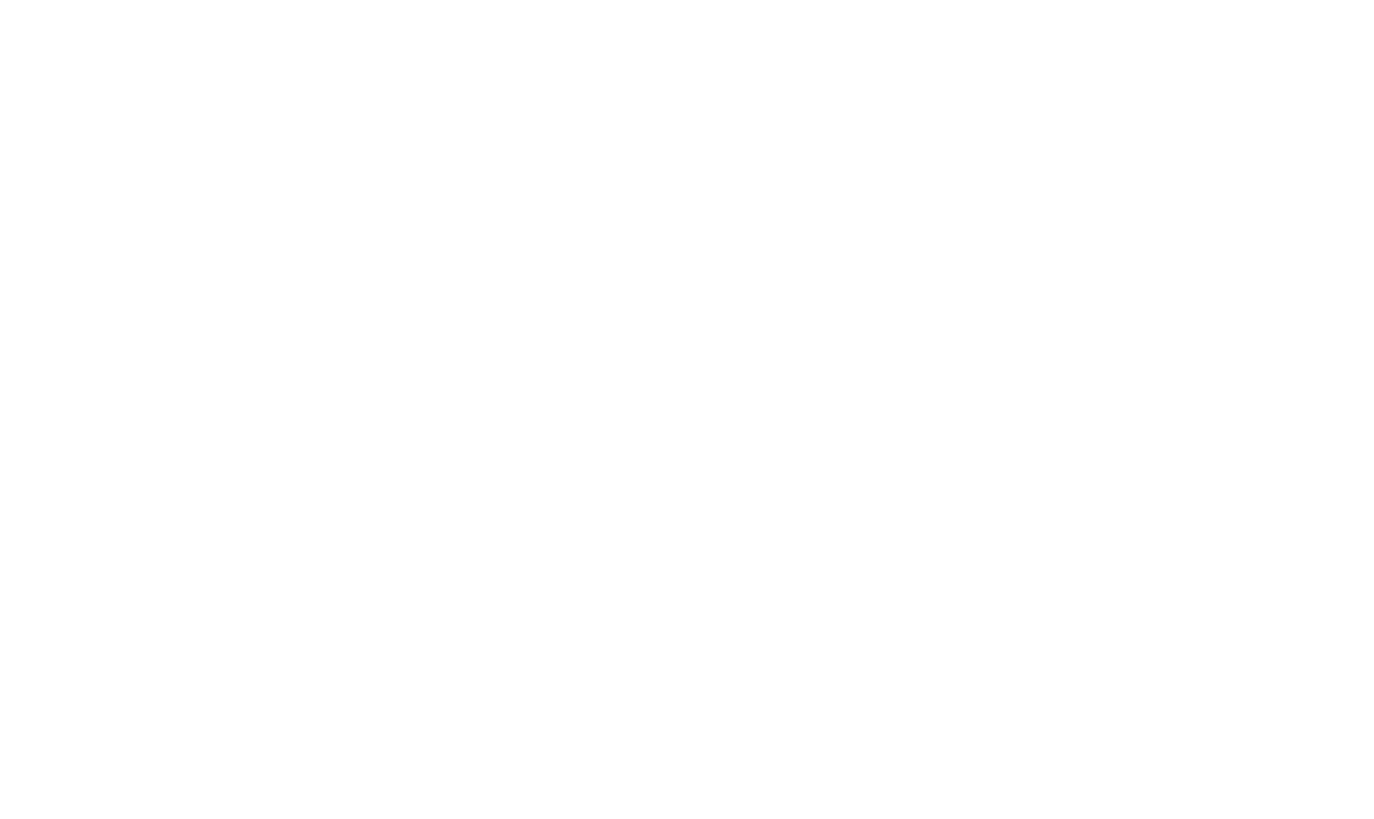
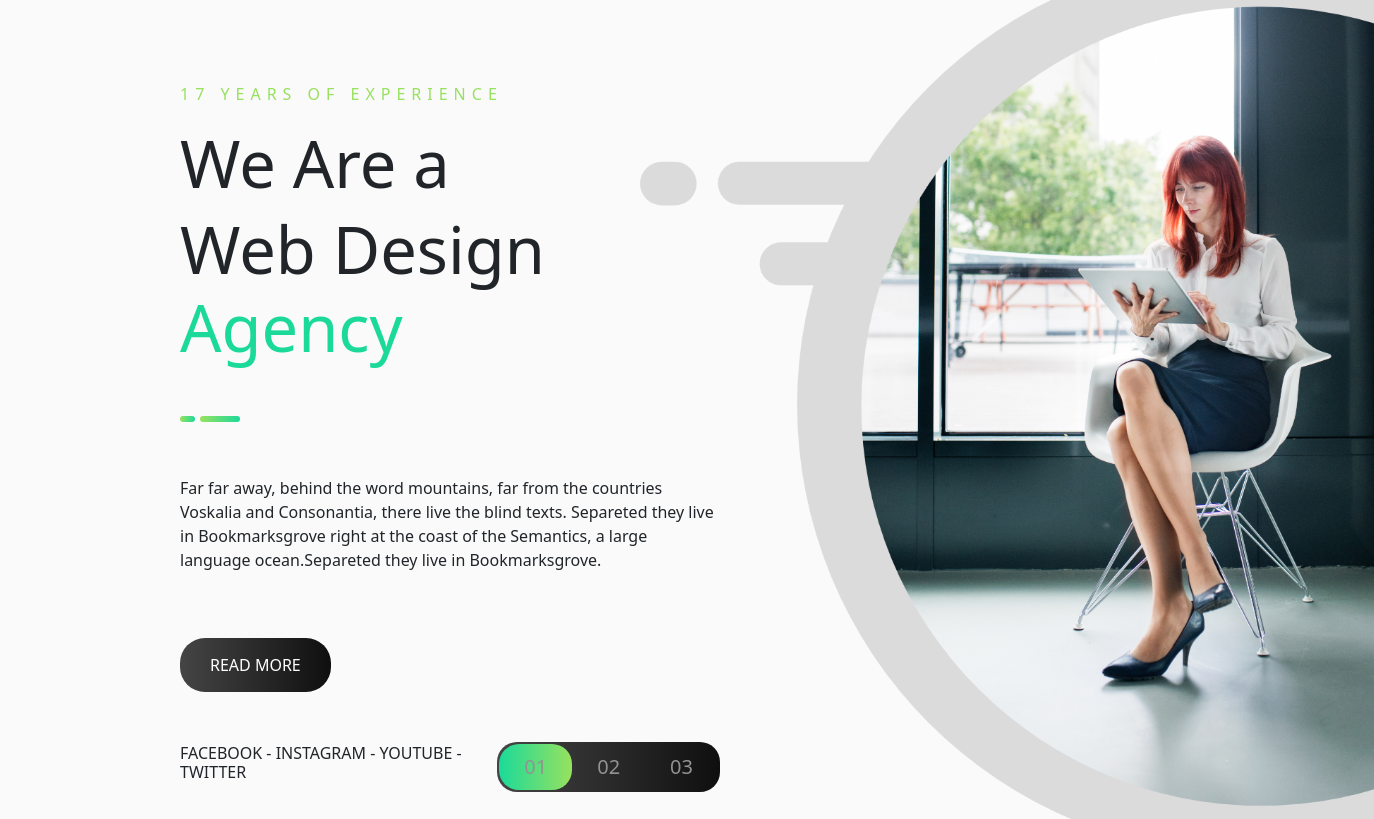
Before and after one commit to mattia0419/proj-html-vuejs, a Vue app: page / in a window 1280 px wide. Shown: the part 180-999 px from the top of the page, 1374 px wide, since content can reach past the window. Before the commit the page ends 800 px from the top, so only its background shows below. Built offline with nearby package versions, Linux system fonts and the light colour scheme.

Commit message:
add carousel

```diff
--- a/src/App.vue
+++ b/src/App.vue
@@ -1,13 +1,14 @@
 <script>
 import AppHeader from './components/AppHeader.vue';
+import AppMain from './components/AppMain.vue';
 export default {
   data() {
     return {
-      title: 'ciao'
     }
   },
   components: {
-    AppHeader
+    AppHeader,
+    AppMain
   }
 }
 </script>
@@ -16,6 +17,7 @@ export default {
 
 <template>
   <AppHeader></AppHeader>
+  <AppMain></AppMain>
 </template>
 
 
--- a/src/components/AppHeader.vue
+++ b/src/components/AppHeader.vue
@@ -25,8 +25,10 @@ export default {
                 </div>
             </div>
         </div>
+
         <!-- LINKS HEADER -->
         <div class="header-nav">
+
             <div class="container d-flex justify-content-between align-items-center p-4">
                 <div>
                     <img src="../assets/images/cropped-Group-39-2x.png" alt="">
@@ -48,6 +50,14 @@ export default {
 
 
 <style lang="scss" scoped>
+header {
+    position: relative;
+    position: fixed;
+    z-index: 1;
+    top: 0;
+    width: 100%;
+}
+
 .contact {
     background-color: #3C3C3C;
     color: white;
@@ -55,7 +65,6 @@ export default {
 
 .header-nav {
     background-color: white;
-    position: fixed;
     width: 100%;
 
     .link {
@@ -69,6 +78,8 @@ export default {
 
         .active:hover {
             color: #00D9A6;
+            font-size: 20px;
+            transition: 0.5s;
         }
     }
 
--- /dev/null
+++ b/src/components/AppMain.vue
@@ -0,0 +1,192 @@
+<script>
+export default {
+    data() {
+        return {
+            images: ['Group-36-2x.png', 'Group-35-2x.png', 'Group-40-2x.png'],
+            activeSlide: 0
+        }
+    },
+    methods: {
+        goTo(index) {
+            this.activeSlide = index;
+            console.log(this.activeSlide);
+        },
+        buildingImagePath(imageName) {
+            const imageURL = new URL('../assets/images/' + imageName, import.meta.url);
+            console.log(imageURL);
+
+            return imageURL.href;
+        }
+    }
+}
+</script>
+
+
+<template>
+    <main>
+        <div class="first-section d-flex">
+            <div class="left">
+                <h6 class="green-title">17 YEARS OF EXPERIENCE</h6>
+                <h1>We Are a</h1>
+                <h1>Web Design <span class="other-green">Agency</span></h1>
+                <div class="line">
+                    <span class="small-d"></span>
+                    <span class="big-d"></span>
+                </div>
+                <p>
+                    Far far away, behind the word mountains, far from the countries Voskalia and Consonantia, there live the
+                    blind texts. Separeted they live in Bookmarksgrove right at the coast of the Semantics, a large language
+                    ocean.Separeted they live in Bookmarksgrove.
+                </p>
+
+                <button class="button-read">READ MORE</button>
+                <div class=" carousel">
+                    <h6>FACEBOOK - INSTAGRAM - YOUTUBE - TWITTER</h6>
+                    <span>
+                        <button v-for="(image, index) in images" @click="goTo(index)"
+                            :class="(index == activeSlide) ? 'active-slide' : ''" class="button-car">{{ '0' + (index +
+                                1) }}</button>
+
+                    </span>
+
+                </div>
+
+
+
+
+            </div>
+            <div class="right">
+                <img :src="buildingImagePath(images[activeSlide])" :alt="images[activeSlide]">
+            </div>
+
+
+
+
+
+        </div>
+    </main>
+</template>
+
+
+<style lang="scss" scoped>
+.first-section {
+    background-color: #FAFAFA;
+    position: relative;
+    width: 100%;
+
+    .left {
+        padding-left: 100px;
+        width: 50%;
+        position: relative;
+        left: 80px;
+
+
+
+        .green-title {
+            color: #98E15F;
+            letter-spacing: 6px;
+            padding-top: 140px;
+            margin-bottom: 20px;
+        }
+
+        h1 {
+            font-size: 65px;
+        }
+
+        .other-green {
+            color: #1BDA99;
+        }
+
+        .line {
+            height: 10px;
+            width: 60px;
+            display: flex;
+            gap: 5px;
+            margin: 50px 0;
+
+            .small-d {
+                width: 15px;
+                height: 6px;
+                background-image: linear-gradient(to right, #98E15F, #1BDA99);
+                border-radius: 8px;
+                display: flex;
+            }
+
+            .big-d {
+                width: 40px;
+                height: 6px;
+                background-image: linear-gradient(to right, #98E15F, #1BDA99);
+                border-radius: 8px;
+                display: flex;
+            }
+        }
+
+        .button-read {
+            padding: 15px 30px;
+            border-radius: 25px;
+            border: transparent;
+            margin-right: 30px;
+            background-image: linear-gradient(to right, #454545, #0F0F0F);
+            color: white;
+            margin: 50px 0;
+        }
+    }
+
+    .carousel {
+        display: flex;
+        justify-content: space-between;
+        align-items: center;
+
+        padding-bottom: 100px;
+
+        span {
+            background-image: linear-gradient(to right, #454545, #0F0F0F);
+            border-radius: 20px;
+            // height: 50px;
+            padding: 2px;
+            display: flex;
+            justify-content: center;
+            align-items: center;
+
+
+            .button-car {
+                padding: 8px 25px;
+                border: transparent;
+                background-color: transparent;
+                border-radius: 20px;
+                margin: 0;
+                color: #929292;
+                font-size: 20px;
+            }
+        }
+
+    }
+
+    .right {
+        width: 40%;
+
+        img {
+            width: 734px;
+            height: 900px;
+            object-fit: cover;
+            object-position: 0px 10px;
+        }
+    }
+
+
+
+}
+
+.active-slide {
+    background-image: linear-gradient(to left, #98E15F, #1BDA99);
+}
+
+
+
+
+
+
+main {
+    margin-top: 125px;
+}
+</style>
```
